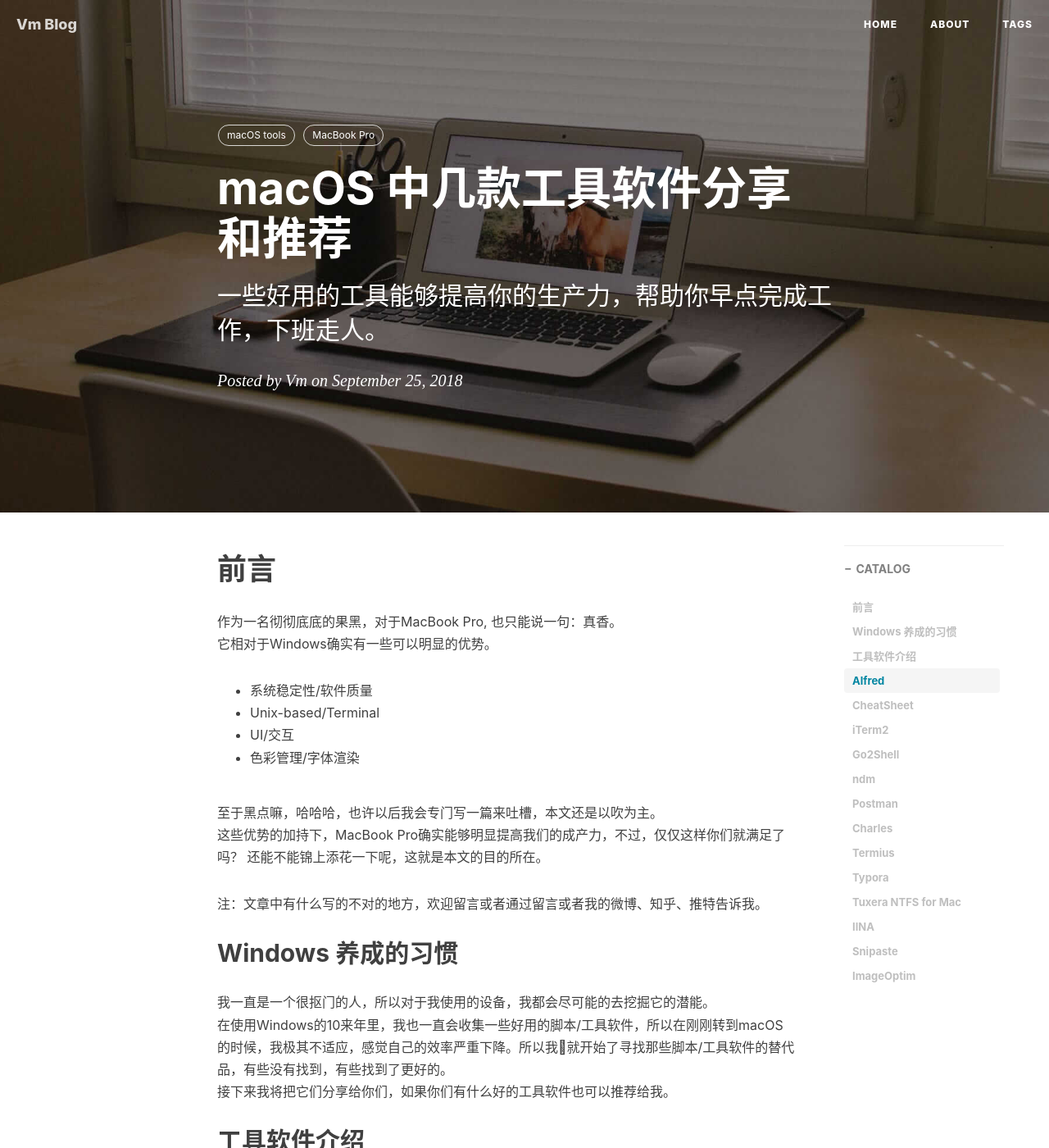
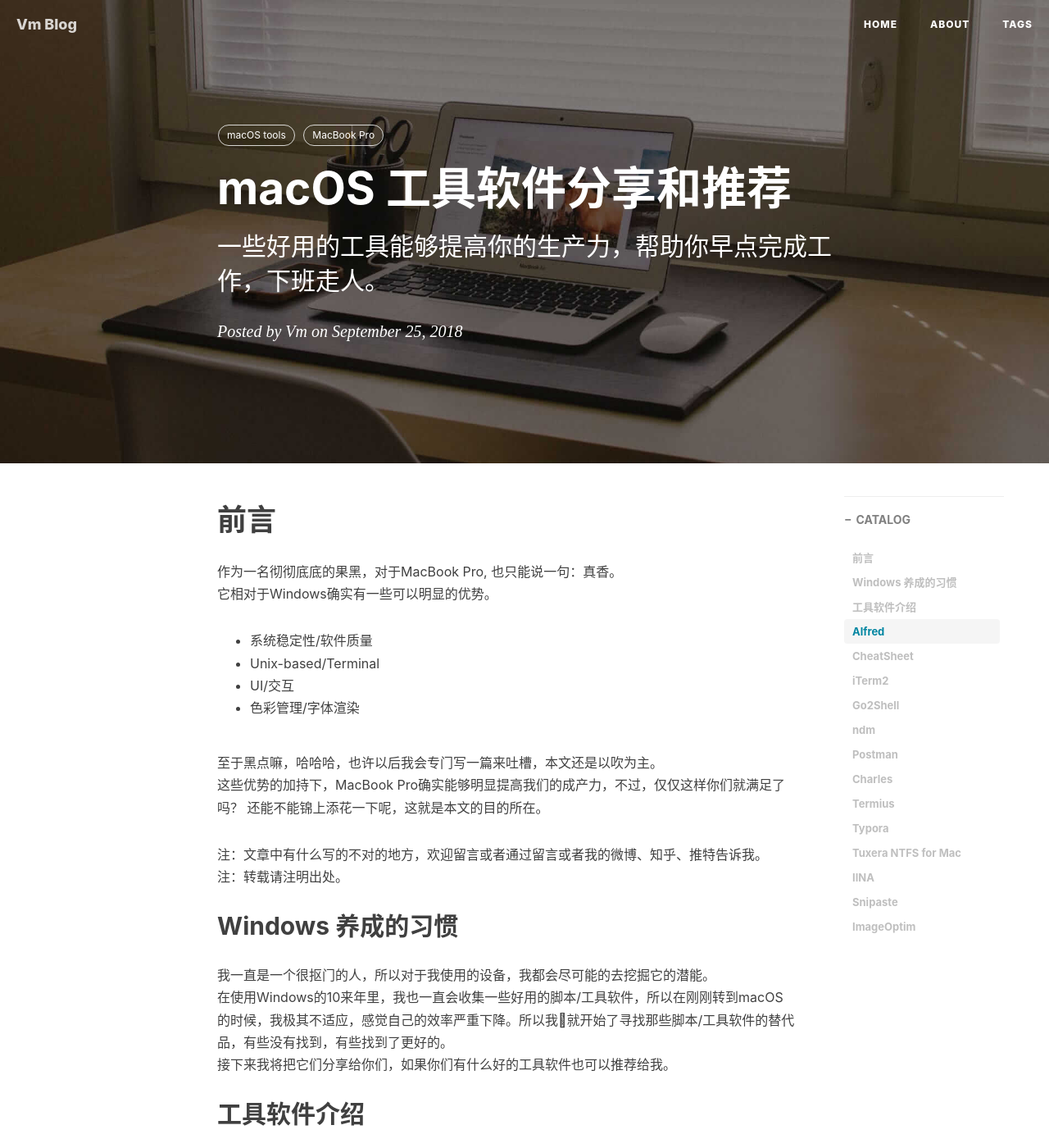
Before and after one commit to xht19980305/xht19980305.github.io, a Jekyll site: the page built from _posts/2018-09-25-macOS tools.md, in a window 1280 px wide and 1400 px high. Shown: the whole window at 82% size. Built offline with Jekyll 4.4.1, drawn with Linux system fonts in a browser that asks for light colours; nearby versions of some CDN libraries; comment, search, counter and statistics services are not loaded.

Commit message:
save code

```diff
--- a/_posts/2018-09-25-macOS tools.md
+++ b/_posts/2018-09-25-macOS tools.md
@@ -1,6 +1,6 @@
 ---
 layout: post
-title: macOS 中几款工具软件分享和推荐
+title: macOS 工具软件分享和推荐
 subtitle: 一些好用的工具能够提高你的生产力，帮助你早点完成工作，下班走人。
 date: 2018-09-25
 author: Vm
@@ -27,6 +27,7 @@ tags:
 还能不能锦上添花一下呢，这就是本文的目的所在。
 
 注：文章中有什么写的不对的地方，欢迎留言或者通过留言或者我的微博、知乎、推特告诉我。
+注：转载请注明出处。
 
 ## Windows 养成的习惯
 
```
Also changed, not shown: _posts/2018-09-26-Chrome extensions.md (line endings or trailing spaces).
